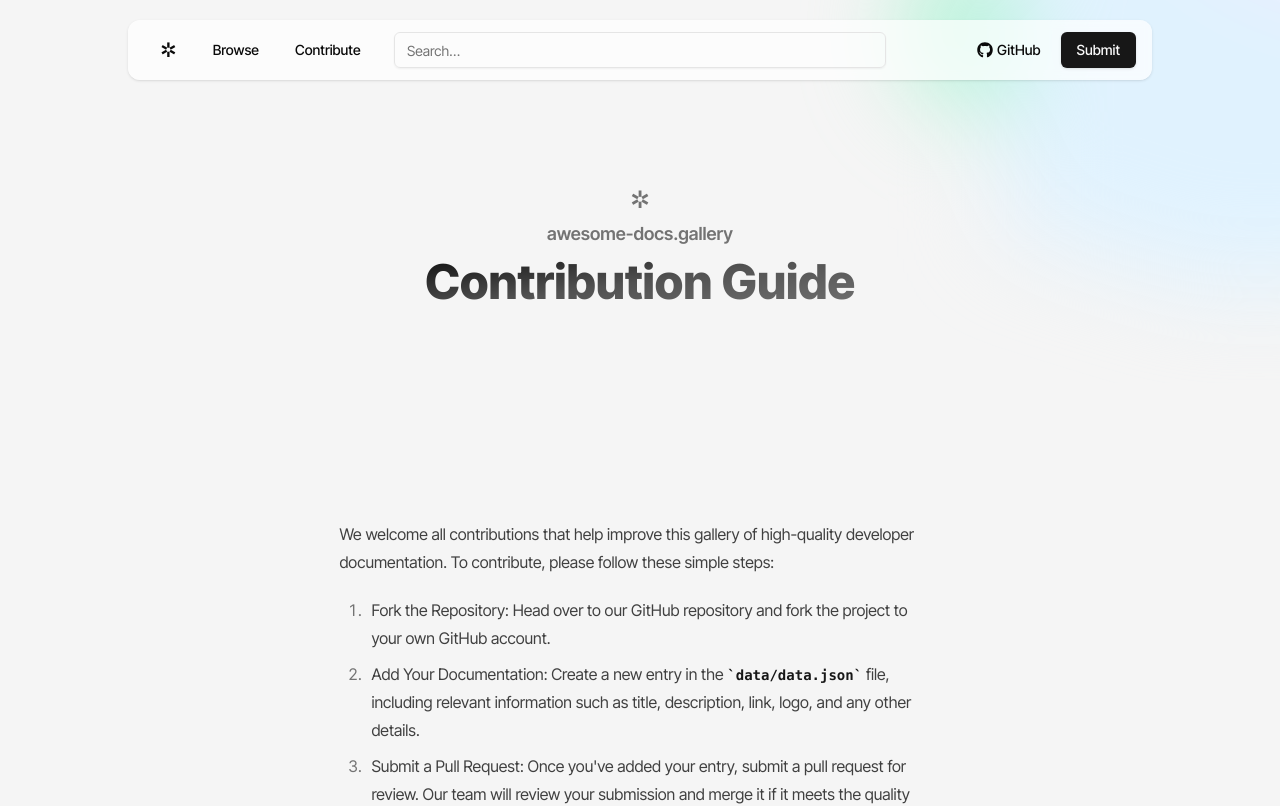
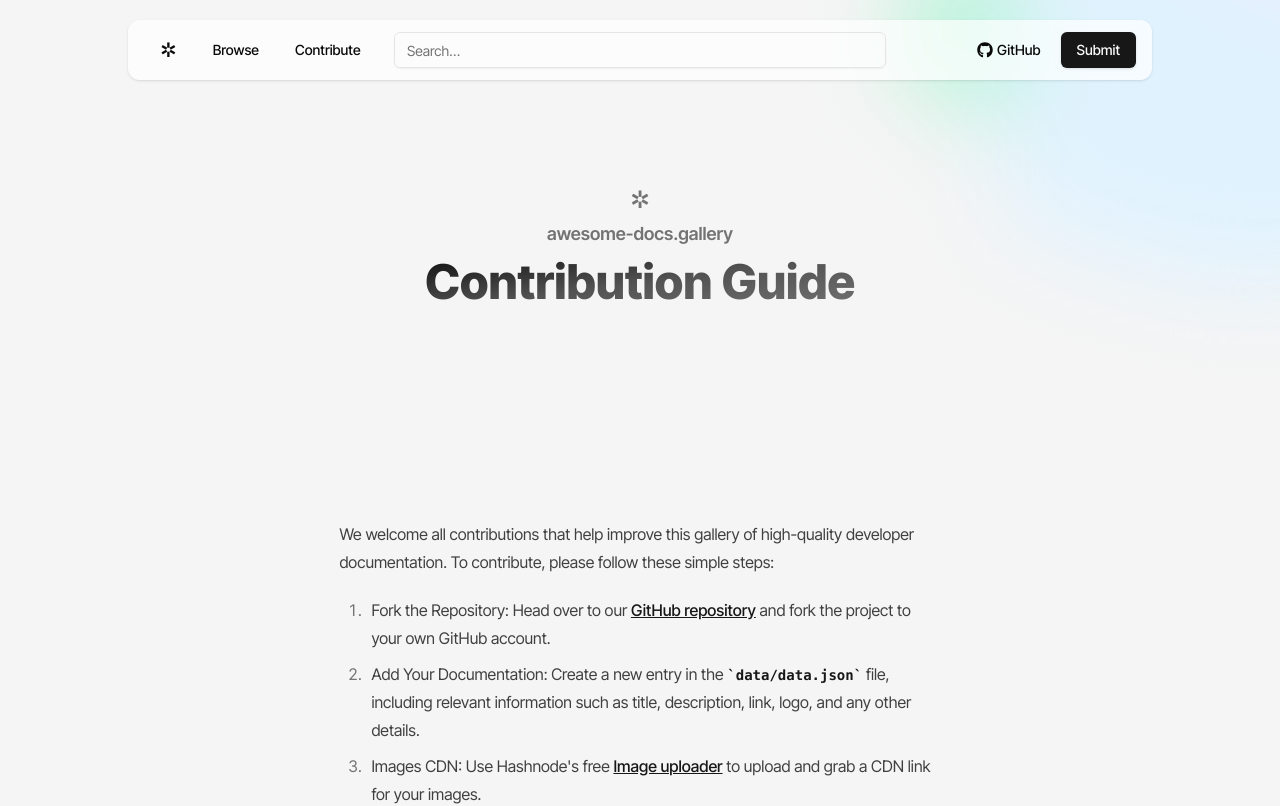
Before and after one commit to sidduganeshsid/awesome-docs-gallery, a Next.js app: page /contribute in a window 1280 px wide. Shown: the top 806 px of the page. Built offline with nearby package versions, Linux system fonts and the light colour scheme.

Commit message:
Update ContributePageContent.tsx

```diff
--- a/src/components/ContributePageContent.tsx
+++ b/src/components/ContributePageContent.tsx
@@ -141,13 +141,31 @@ const ContributePageContent: React.FC = () => {
           </p>
           <ol>
             <li>
-              <span>Fork the Repository:</span> Head over to our GitHub
-              repository and fork the project to your own GitHub account.
+              <span>Fork the Repository:</span> Head over to our{" "}
+              <a
+                href="https://github.com/Hashnode/awesome-docs-gallery/"
+                target="_Blank"
+                rel="noopener"
+              >
+                GitHub repository
+              </a>{" "}
+              and fork the project to your own GitHub account.
             </li>
             <li>
               <span>Add Your Documentation:</span> Create a new entry in the{" "}
               <code>data/data.json</code> file, including relevant information
               such as title, description, link, logo, and any other details.
+            </li>
+            <li>
+              <span>Images CDN:</span> Use Hashnode&apos;s free{" "}
+              <a
+                href="https://hashnode.com/uploader"
+                target="_Blank"
+                rel="noopener"
+              >
+                Image uploader
+              </a>{" "}
+              to upload and grab a CDN link for your images.
             </li>
             <li>
               <span>Submit a Pull Request:</span> Once you&apos;ve added your
```
